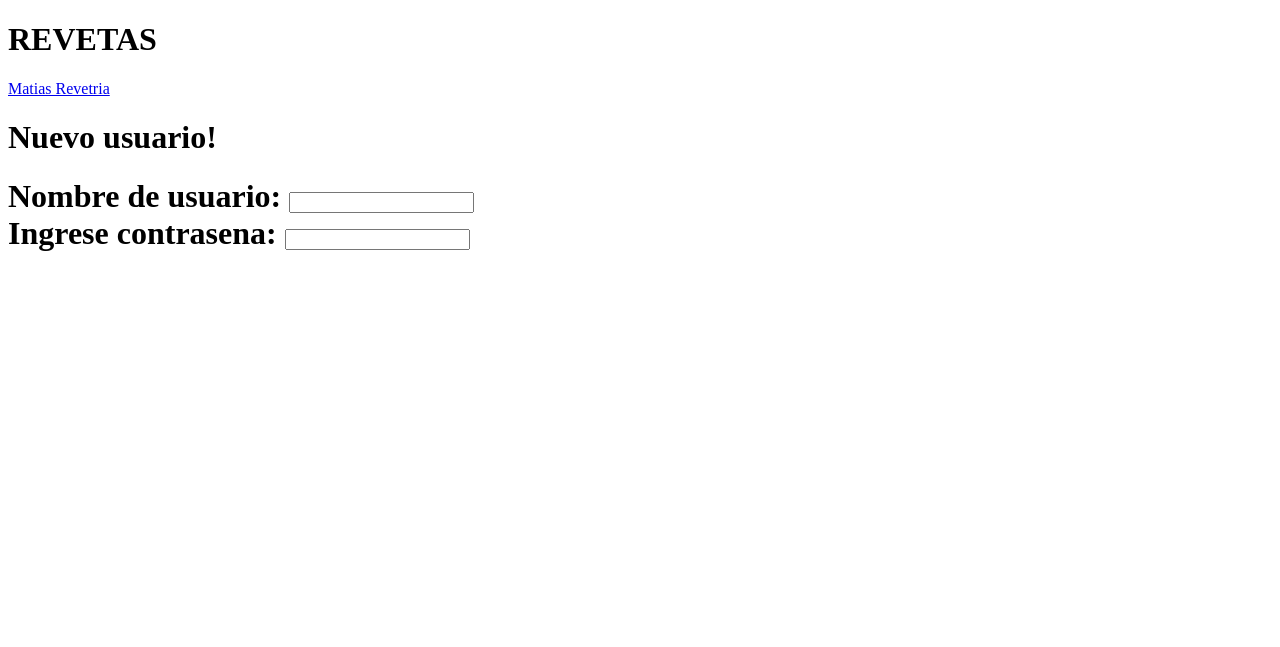
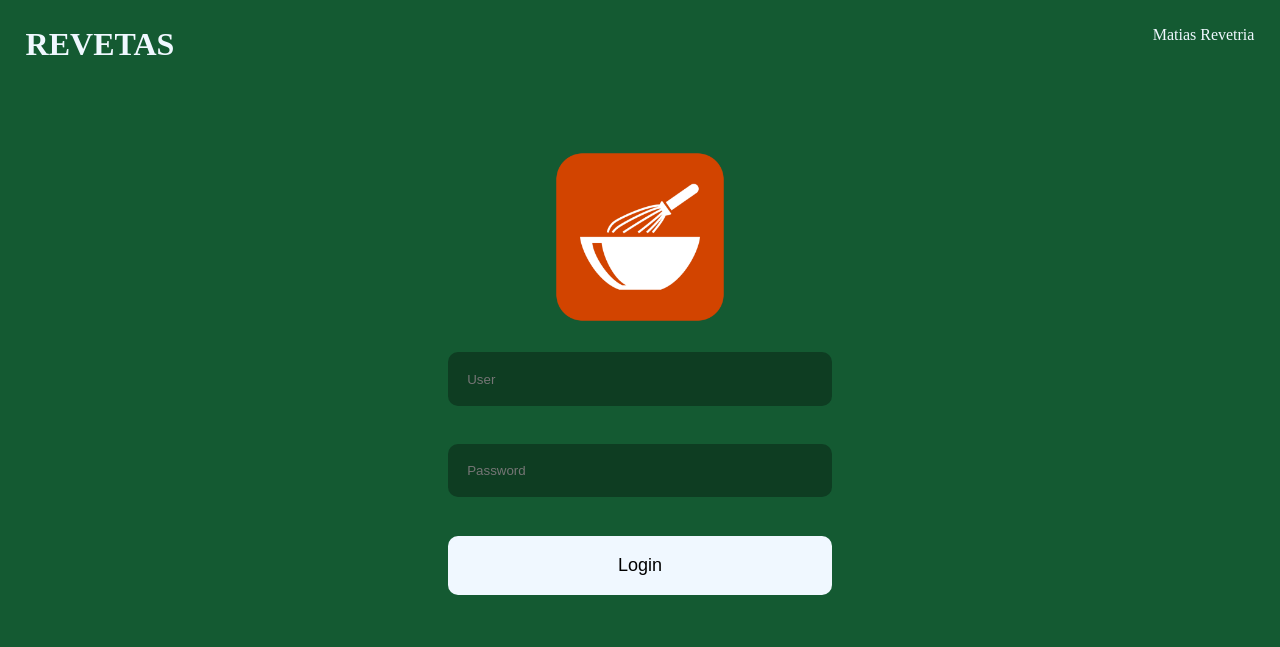
Before and after one commit to MatiasRevetria/proyecto_final, a Django app: page / in a window 1280 px wide. Shown: the top 647 px of the page. Run offline with Django 5.2, Linux system fonts and the light colour scheme.

Commit message:
Add commit: login_landing_page

```diff
--- /dev/null
+++ b/tasks/static/styles/main.css
@@ -0,0 +1,5 @@
+*{
+    margin: 0%;
+    padding: 0%;
+    box-sizing: border-box;
+}
--- a/tasks/templates/main.html
+++ b/tasks/templates/main.html
@@ -1,9 +1,11 @@
+{% load static %}
 <!DOCTYPE html>
 <html lang="es">
 <head>
     <meta charset="UTF-8">
     <meta name="viewport" content="width=device-width, initial-scale=1.0">
     <title>home page</title>
+    <link rel="stylesheet" href="{% static 'styles/main.css' %}">
 </head>
 <body>
     <header>
--- a/user_login/forms.py
+++ b/user_login/forms.py
@@ -1,5 +1,5 @@
 from django import forms
 
 class New_user(forms.Form):
-    name = forms.CharField(label="Nombre de usuario",max_length=255)
-    passwd = forms.CharField(label="Ingrese contrasena",max_length=255)
+    name = forms.CharField(max_length=255,widget=forms.TextInput(attrs={'placeholder': 'User'}),label='')
+    passwd = forms.CharField(widget=forms.TextInput(attrs={'placeholder': 'Password'}),max_length=255,label='')
--- /dev/null
+++ b/user_login/static/log_styles/log.css
@@ -0,0 +1,72 @@
+*{
+    margin: 0;
+    padding: 0%;
+    box-sizing: border-box;
+}
+body{
+    background-color:  #145a32;
+}
+
+.nav{
+    display: flex;
+    justify-content: space-between;
+    padding: 2%;
+    color: aliceblue;
+}
+
+.nav a{
+    text-decoration: none;
+    color: inherit;
+}
+
+main{
+    display: flex;
+    justify-content: center;
+    align-items: center;
+    height: 70vh;
+}
+
+.login-box{
+    width: 30%;
+    border-radius: 10px;
+    display: flex;
+    flex-direction: column;
+    justify-content: center;
+    align-items: center;
+}
+
+.login-box img{
+    width: 50%;
+}
+
+
+.login-box form{
+    width: 100%;
+    display: flex;
+    flex-direction: column;
+    padding-top: 5%;
+}
+
+form input{
+    width: 100%;
+    border-radius: 10px;
+    padding: 5%;
+    margin-bottom: 10%;
+    background-color: #0e3d22;
+    border: 0;
+    color: aliceblue;
+}
+
+
+form button{
+    border-radius: 10px;
+    padding:5%;
+    background-color: aliceblue;
+    font-size: large;
+    border: 0;
+}
+
+form button:hover{
+    background-color: #d35400  ;
+    color: aliceblue;
+}
--- a/user_login/templates/log_base.html
+++ b/user_login/templates/log_base.html
@@ -1,9 +1,11 @@
+{% load static %}
 <!DOCTYPE html>
 <html lang="es">
 <head>
     <meta charset="UTF-8">
     <meta name="viewport" content="width=device-width, initial-scale=1.0">
     <title>REVETAS</title>
+    <link rel="stylesheet" href="{% static 'log_styles/log.css' %}">
 </head>
 <body>
     <header>
--- a/user_login/templates/new_user.html
+++ b/user_login/templates/new_user.html
@@ -1,9 +1,20 @@
 {% extends 'log_base.html' %}
+
+{% load static %}
 
 {% block login %}
 
-<h1>Nuevo usuario!<h1>
 
-{{form}}
+<div class="login-box">
+
+    <img src="{% static '/img/pngwing.com.png' %}" alt="REVETAS_LOGO">
+
+    <form method="post">
+        {% csrf_token %}
+        {{form}}
+        <button type="submit"> Login </button>
+    </form>
+</div>
+
 
 {% endblock %}
--- a/user_login/views.py
+++ b/user_login/views.py
@@ -1,11 +1,16 @@
-from django.shortcuts import render
+from django.shortcuts import render,redirect
 from django.http import HttpResponse
 from django.contrib.auth.forms import UserCreationForm
 from .forms import *
+from .models import Usuario
 
 # Create your views here.
 def login_user(request):
     return render(request,'log_base.html',{'form':UserCreationForm})
 
 def create_user(request):
-    return render(request,'new_user.html',{'form': New_user})
+    if request.method == 'GET':
+        return render(request,'new_user.html',{'form': New_user()})
+    else:
+        Usuario.objects.create(name=request.POST['name'],passwd=request.POST['passwd'])
+        return redirect('home/')
```
Also changed, not shown: db.sqlite3, user_login/static/img/pngwing.com.png (added).
